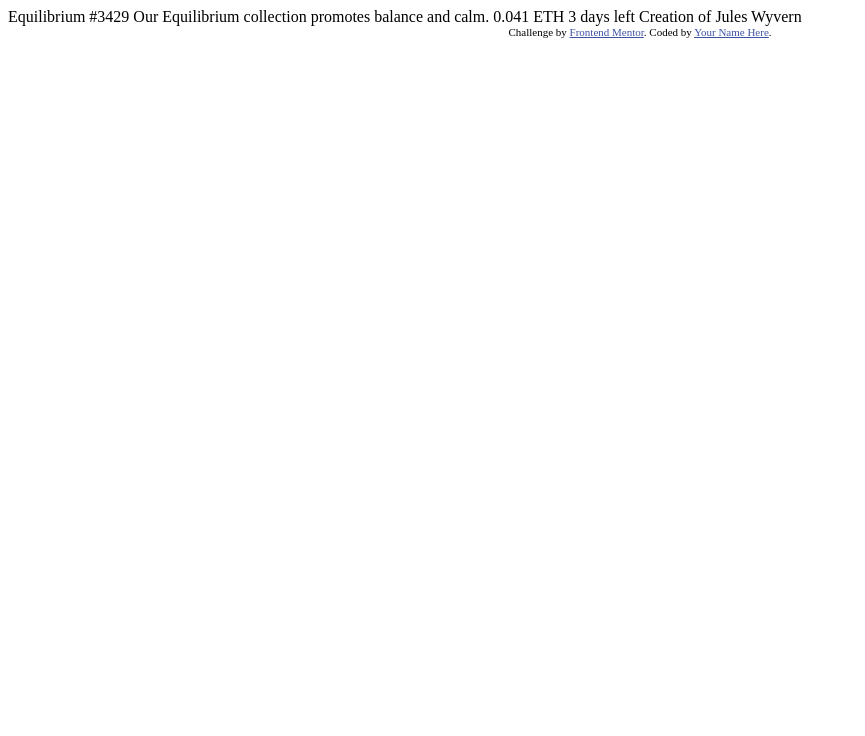
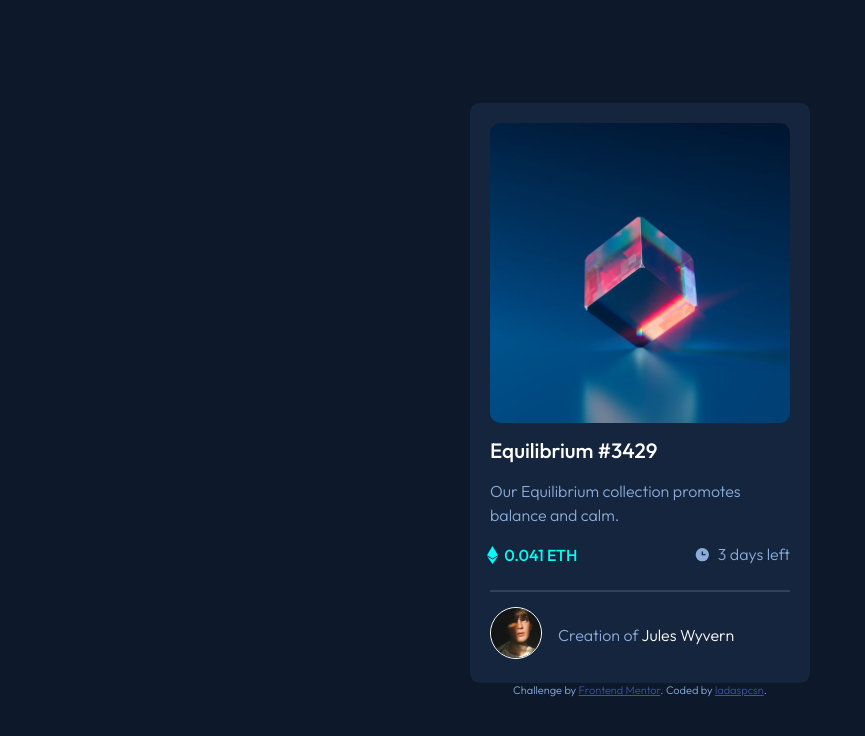
Before and after one commit to ladaspcsn/nft-preview-card-component, a plain HTML site: page index.html in a window 1280 px wide. Shown: the whole page, without its empty margins (0-865 px from the left). Drawn offline with Linux system fonts and the light colour scheme.

Commit message:
add solution to the task

```diff
--- a/index.html
+++ b/index.html
@@ -1,33 +1,74 @@
 <!DOCTYPE html>
 <html lang="en">
+
 <head>
   <meta charset="UTF-8">
-  <meta name="viewport" content="width=device-width, initial-scale=1.0"> <!-- displays site properly based on user's device -->
-
+  <meta name="viewport" content="width=device-width, initial-scale=1.0">
+  <!-- displays site properly based on user's device -->
+  <link rel="stylesheet" href="style.css">
   <link rel="icon" type="image/png" sizes="32x32" href="./images/favicon-32x32.png">
-
+  <link rel="preconnect" href="https://fonts.googleapis.com">
+  <link rel="preconnect" href="https://fonts.gstatic.com" crossorigin>
+  <link href="https://fonts.googleapis.com/css2?family=Outfit:wght@300;400;500&display=swap" rel="stylesheet">
   <title>Frontend Mentor | NFT preview card component</title>
 
   <!-- Feel free to remove these styles or customise in your own stylesheet 👍 -->
   <style>
-    .attribution { font-size: 11px; text-align: center; }
-    .attribution a { color: hsl(228, 45%, 44%); }
+    .attribution {
+      font-size: 11px;
+      text-align: center;
+    }
+
+    .attribution a {
+      color: hsl(228, 45%, 44%);
+    }
   </style>
 </head>
+
 <body>
+  <div class="card">
+    <div class="product-image">
+      <div class="img">
+        <img src="images/image-equilibrium.jpg" alt="NFT image">
+      </div>
+      <div class="img-overlay">
+        <img src="images/icon-view.svg" alt="view icon">
+      </div>
+    </div>
+    <div class="desc">
+      <h1> Equilibrium #3429 </h1>
 
-  Equilibrium #3429
+      <p class="desc-text"> Our Equilibrium collection promotes balance and calm. </p>
 
-  Our Equilibrium collection promotes balance and calm.
+      <div class="price-section">
+        <div class="price">
+          <img src="images/icon-ethereum.svg" alt="ethereum icon">
+          0.041 ETH
+        </div>
+        <div class="timer">
+          <img src="images/icon-clock.svg" alt="clock icon">
+          3 days left
+        </div>
+      </div>
 
-  0.041 ETH
-  3 days left
+      <hr>
+      <div class="author">
+        <div>
+          <img src="images/image-avatar.png" alt="avatar image" class="avatar-img">
+        </div>
+        <div>
+          Creation of <span class="author-name"> Jules Wyvern </span>
+        </div>
+      </div>
+    </div>
 
-  Creation of Jules Wyvern
+  </div>
+
 
   <div class="attribution">
     Challenge by <a href="https://www.frontendmentor.io?ref=challenge" target="_blank">Frontend Mentor</a>.
-    Coded by <a href="#">Your Name Here</a>.
+    Coded by <a href="https://github.com/ladaspcsn">ladaspcsn</a>.
   </div>
 </body>
+
 </html>
--- /dev/null
+++ b/style.css
@@ -0,0 +1,131 @@
+:root {
+  --text: hsl(215, 51%, 70%);
+  --price: hsl(178, 100%, 50%);
+  --main-bg: hsl(217, 54%, 11%);
+  --card-bg: hsl(216, 50%, 16%);
+  --line: hsl(215, 32%, 27%);
+}
+
+body {
+  height: 100vh;
+  margin: 0;
+  zoom: 100%;
+  background-color: var(--main-bg);
+  color: var(--text);
+  font-family: "Outfit", sans-serif;
+  font-weight: 300;
+  display: flex;
+  flex-direction: column;
+  justify-content: center;
+  align-items: center;
+}
+
+.card,
+.product-image img,
+.img-overlay {
+  border-radius: 10px;
+}
+
+.card {
+  background-color: var(--card-bg);
+  max-width: 300px;
+  max-height: 700px;
+  padding: 20px;
+}
+
+.product-image,
+.desc {
+  flex: 1 1 auto;
+}
+
+.product-image {
+  position: relative;
+}
+
+.img-overlay {
+  width: 100%;
+  height: 100%;
+  background-color: hsla(178, 100%, 50%, 0.434);
+  position: absolute;
+  top: 0px;
+  display: flex;
+  justify-content: center;
+  align-items: center;
+  z-index: -1;
+}
+
+.product-image img {
+  max-width: 100%;
+  max-height: 100%;
+  display: block;
+}
+
+.product-image:hover > .img-overlay {
+  z-index: 1;
+  cursor: pointer;
+}
+
+h1 {
+  color: white;
+  font-size: 1.3rem;
+  font-weight: 500;
+}
+
+h1:hover,
+.author-name:hover {
+  color: var(--price);
+  cursor: pointer;
+}
+
+.price,
+.timer,
+.desc-text,
+.author {
+  font-size: 1rem;
+}
+
+.desc-text {
+  line-height: 1.5;
+}
+
+.price-section {
+  display: flex;
+  justify-content: space-between;
+}
+
+.price {
+  color: var(--price);
+  font-weight: 500;
+}
+
+.timer img,
+.price img {
+  position: relative;
+  top: 3px;
+  right: 3px;
+}
+
+hr {
+  border: none;
+  height: 2px;
+  background-color: var(--line);
+  margin-top: 25px;
+  margin-bottom: 15px;
+}
+
+.author {
+  display: flex;
+  align-items: center;
+  gap: 16px;
+}
+
+.avatar-img {
+  max-width: 50px;
+  max-height: 50px;
+  border: 1px solid white;
+  border-radius: 50%;
+}
+
+.author-name {
+  color: white;
+}
```
